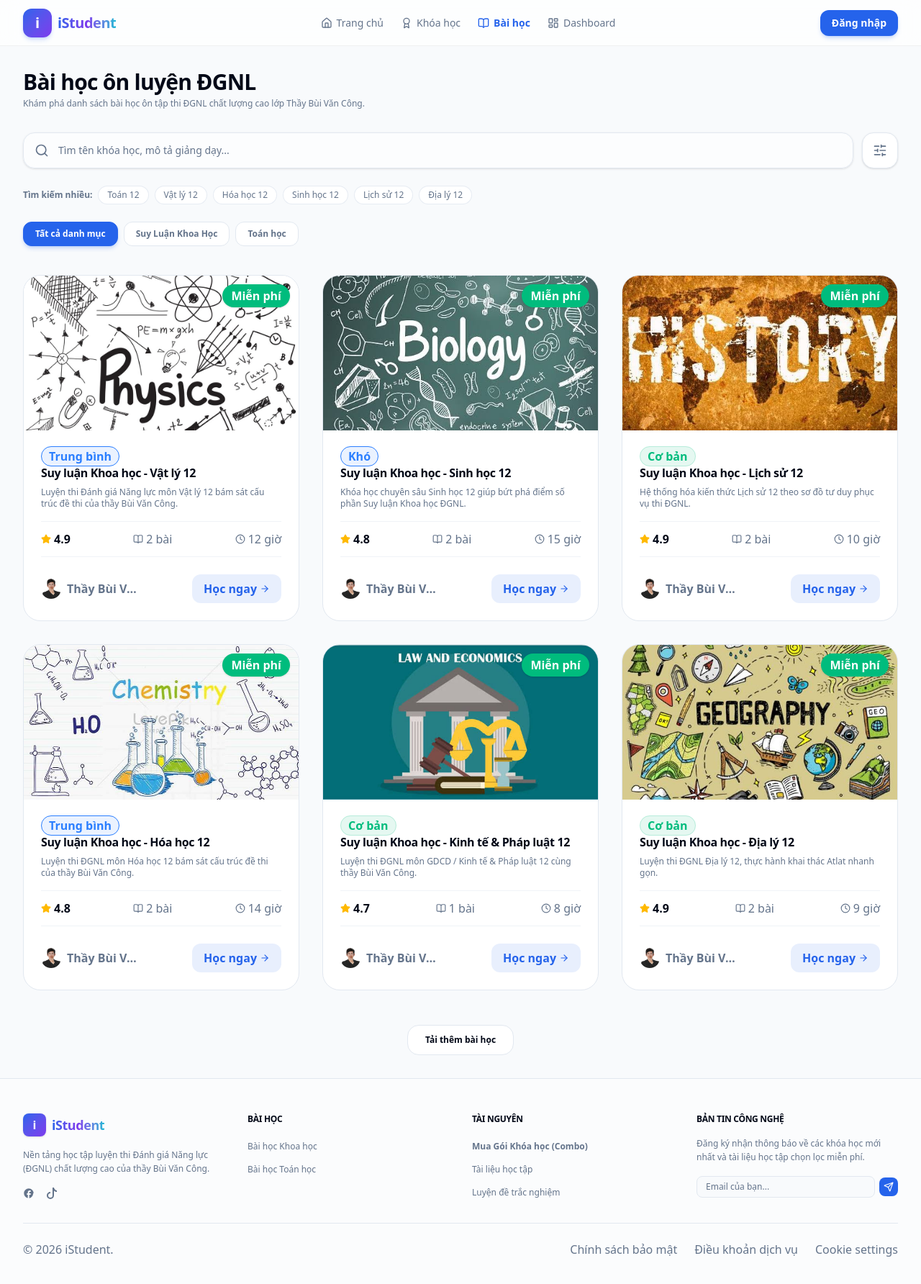
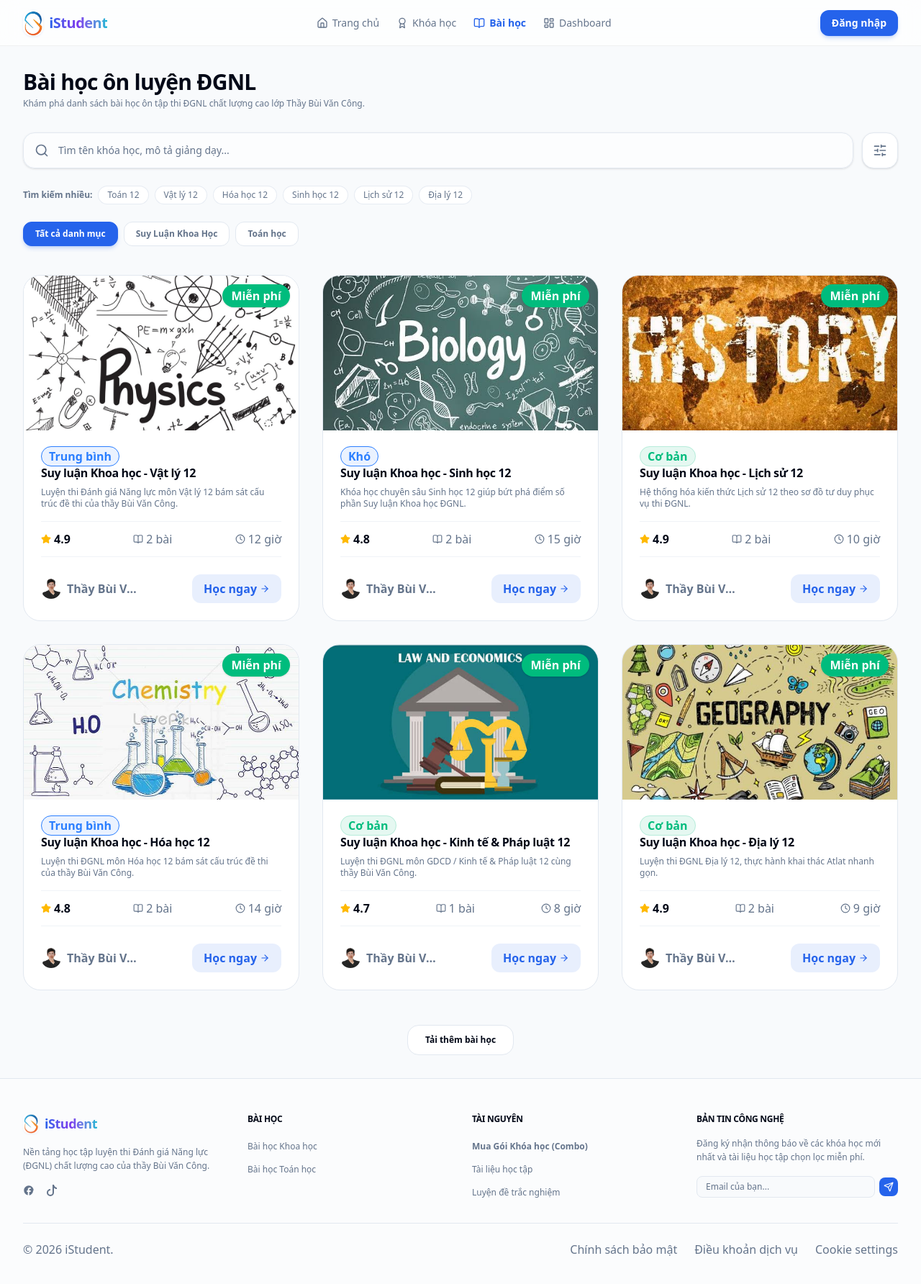
Before and after one commit to tomyrese/buivancong, a Next.js app: page /courses in a window 1280 px wide. Shown: the top 1784 px of the page at 72% size. Built offline with nearby package versions, Linux system fonts and the light colour scheme.

Commit message:
feat: replace layout logo styling with src/imgs/logo.png and update testimonials to only TP.HCM universities

```diff
--- a/components/footer.tsx
+++ b/components/footer.tsx
@@ -4,6 +4,8 @@ import Link from 'next/link';
 import { usePathname } from 'next/navigation';
 import { BookOpen, Send } from 'lucide-react';
 import { cn } from '@/lib/utils';
+import Image from 'next/image';
+import logoImg from '@/src/imgs/logo.png';
 
 export default function Footer() {
   const currentYear = new Date().getFullYear();
@@ -17,9 +19,11 @@ export default function Footer() {
           {/* Logo & Slogan */}
           <div className="space-y-4 md:col-span-1">
             <Link href="/" className="flex items-center gap-2">
-              <div className="flex h-8 w-8 items-center justify-center rounded-lg bg-gradient-to-br from-primary to-secondary text-white font-extrabold shadow-sm">
-                <span>i</span>
-              </div>
+              <Image
+                src={logoImg}
+                alt="iStudent Logo"
+                className="h-7 w-auto object-contain rounded-lg shadow shadow-primary/5"
+              />
               <span className="bg-gradient-to-r from-primary via-secondary to-accent bg-clip-text text-lg font-bold tracking-tight text-transparent">
                 iStudent
               </span>
--- a/components/navbar.tsx
+++ b/components/navbar.tsx
@@ -4,6 +4,8 @@ import * as React from 'react';
 import Link from 'next/link';
 import { usePathname } from 'next/navigation';
 import { useTheme } from 'next-themes';
+import Image from 'next/image';
+import logoImg from '@/src/imgs/logo.png';
 import {
   Menu,
   X,
@@ -83,9 +85,11 @@ export default function Navbar() {
           {/* Logo */}
           <div className="flex items-center">
             <Link href="/" className="flex items-center gap-2 group">
-              <div className="flex h-10 w-10 items-center justify-center rounded-xl bg-gradient-to-br from-primary to-secondary text-white shadow-md shadow-primary/20 transition-transform group-hover:scale-105">
-                <span className="text-xl font-black">i</span>
-              </div>
+              <Image
+                src={logoImg}
+                alt="iStudent Logo"
+                className="h-9 w-auto object-contain rounded-xl shadow shadow-primary/10 transition-transform group-hover:scale-105"
+              />
               <span className="bg-gradient-to-r from-primary via-secondary to-accent bg-clip-text text-xl font-extrabold tracking-tight text-transparent">
                 iStudent
               </span>
--- a/features/home/testimonials.tsx
+++ b/features/home/testimonials.tsx
@@ -8,21 +8,21 @@ const testimonials = [
   {
     id: 1,
     name: 'Hoàng Nam',
-    role: 'Đỗ ĐH Bách Khoa Hà Nội',
+    role: 'Đỗ ĐH Bách khoa - ĐHQG TP.HCM',
     content: 'Khóa học ôn thi ĐGNL của thầy Công thực sự là bệ phóng giúp mình đạt điểm số 115/150. Các chuyên đề Suy luận Khoa học Vật lý và Hóa học được thầy tóm tắt vô cùng logic và dễ nhớ.',
     rating: 5,
   },
   {
     id: 2,
     name: 'Thu Trang',
-    role: 'Đỗ Đại học Ngoại thương',
+    role: 'Đỗ ĐH Ngoại thương CS2 - TP.HCM',
     content: 'Em cực kỳ ấn tượng với phương pháp giải nhanh Toán trắc nghiệm của thầy Bùi Văn Công. Nhờ khóa học của thầy mà phần tư duy định lượng của em đạt điểm số gần như tối đa.',
     rating: 5,
   },
   {
     id: 3,
     name: 'Khánh Linh',
-    role: 'Đỗ ĐHQG TP.HCM',
+    role: 'Đỗ ĐH Y Dược TP.HCM',
     content: 'Tài liệu ôn thi ĐGNL môn Sinh học và Địa lý của thầy Bùi Văn Công cực kỳ bám sát đề thi thực tế. Giao diện học tập trực quan và các bài trắc nghiệm tính giờ rất giống thi thật!',
     rating: 5,
   },
```
